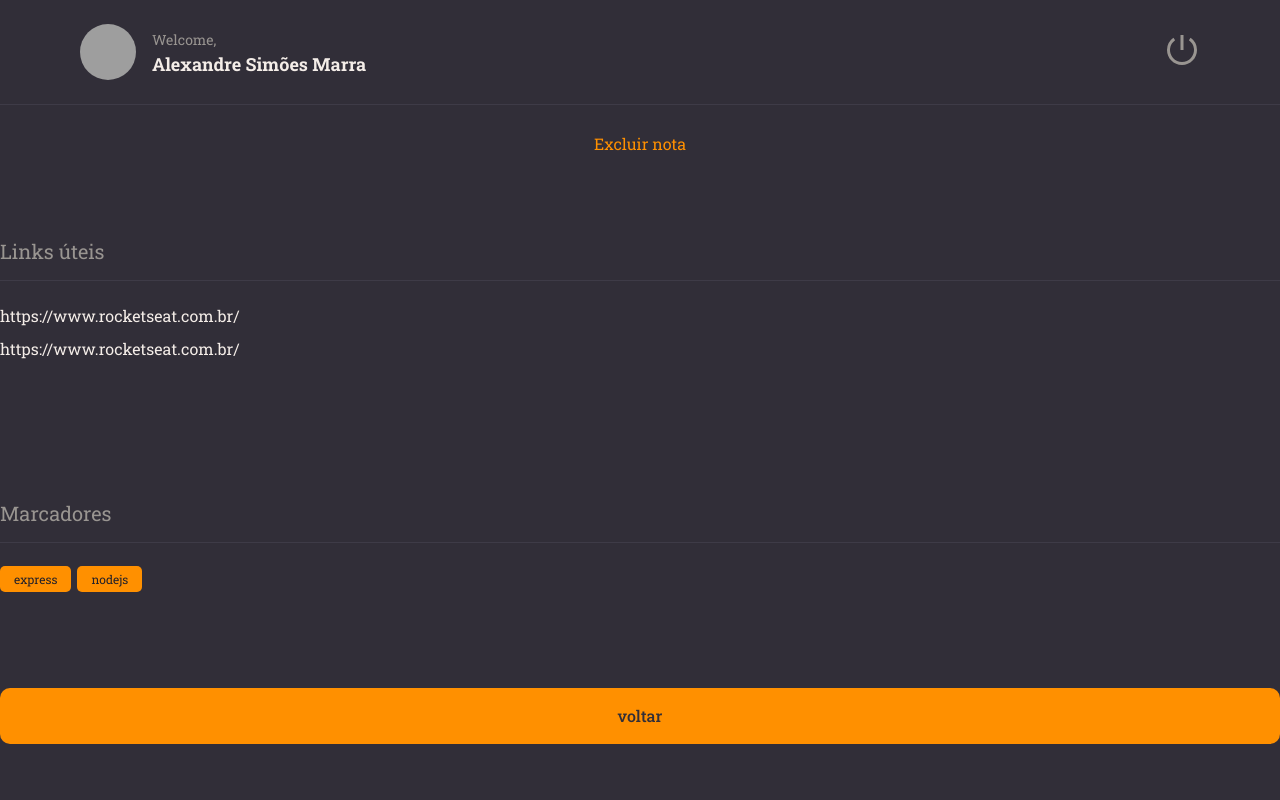
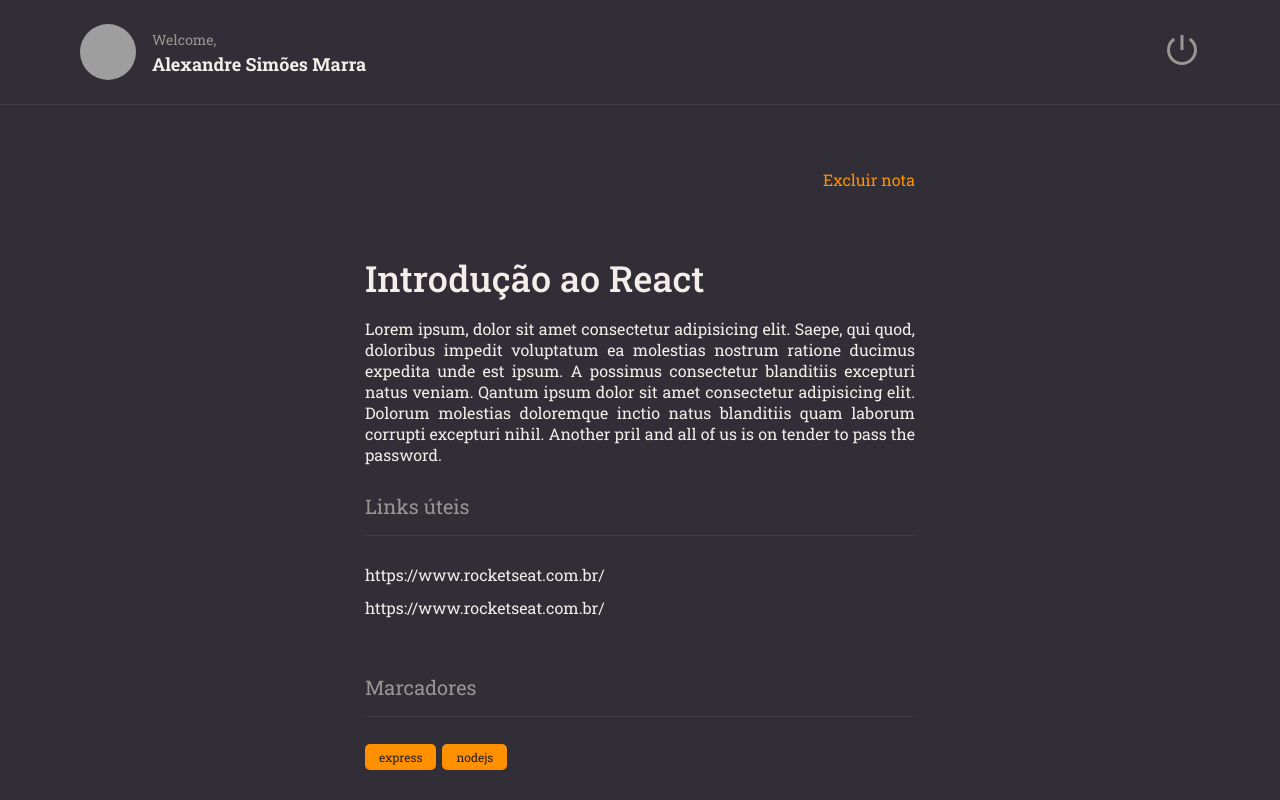
Before and after one commit to alexsmarra/rocketnotes, a React (Vite) app: page / in a window 1280 px wide. Built offline with nearby package versions, Linux system fonts and the light colour scheme; grey boxes are pictures that could not be loaded.

Commit message:
finalizando detalhes

```diff
--- a/src/components/Section/styles.js
+++ b/src/components/Section/styles.js
@@ -1,13 +1,13 @@
 import styled from "styled-components"
 
 export const Container = styled.section`
-    margin: 56px 0 28px;
+    margin: 28px 0;
     > h2 {
       border-bottom-width: 1px;
       border-bottom-style: solid;
       border-bottom-color: ${({ theme }) => theme.COLORS.BACKGROUND_700};
       padding-bottom: 16px;
-      margin-bottom: 24px;
+      margin-bottom: 28px;
       color: ${({ theme }) => theme.COLORS.GRAY_100};
       font-size: 20px;
       font-weight: 400;
--- a/src/pages/Details/index.jsx
+++ b/src/pages/Details/index.jsx
@@ -1,5 +1,5 @@
 // importando de styles.js
-import { Container, Links } from "./styles"
+import { Container, Links, Content } from "./styles"
 import { Header } from "../../components/Header"
 import { Button } from "../../components/Button"
 import { Section } from "../../components/Section"
@@ -11,7 +11,11 @@ export function Details() {
     // encapsulando o que foi importado para funcionar o CSS
     <Container>
       <Header/>
+      <main>
+        <Content>
           <ButtonText title="Excluir nota "/>
+          <h1>Introdução ao React</h1>
+          <p>Lorem ipsum, dolor sit amet consectetur adipisicing elit. Saepe, qui quod, doloribus impedit voluptatum ea molestias nostrum ratione ducimus expedita unde est ipsum. A possimus consectetur blanditiis excepturi natus veniam. Qantum ipsum dolor sit amet consectetur adipisicing elit. Dolorum molestias doloremque inctio natus blanditiis quam laborum corrupti excepturi nihil. Another pril and all of us is on tender to pass the password.</p>
           <Section title="Links úteis">
             {/* tudo aqui dentro é referente ao "children" */}
             <Links>
@@ -28,6 +32,8 @@ export function Details() {
             <Tag title="nodejs"/>
           </Section>
           <Button title="voltar"/>
+        </Content>
+      </main>
     </Container>
   )
 }
--- a/src/pages/Details/styles.js
+++ b/src/pages/Details/styles.js
@@ -8,7 +8,13 @@ export const Container = styled.div`
    grid-template-rows: 105px auto;
    grid-template-areas:
    "header"
-   "content"
+   "content";
+
+   > main {
+      grid-area: content;
+      overflow-y: scroll;
+      padding: 64px 0;
+   }
 `;
 
 export const Links = styled.ul`
@@ -20,3 +26,27 @@ export const Links = styled.ul`
       }
    }
 `
+
+export const Content = styled.div`
+   max-width: 550px;
+   margin: 0 auto;
+   display: flex;
+   flex-direction: column;
+
+   /* the first child that is a button (o primeiro filho que é um button) */
+   > button:first-child {
+      align-self : end;
+   }
+
+   > h1 {
+      font-size: 36px;
+      font-weight: 500;
+      padding-top: 64px;
+   }
+
+   p {
+      font-size: 16px;
+      margin-top: 16px;
+      text-align: justify;
+   }
+`
```
Lines whose indentation alone changed are shown as unchanged.
